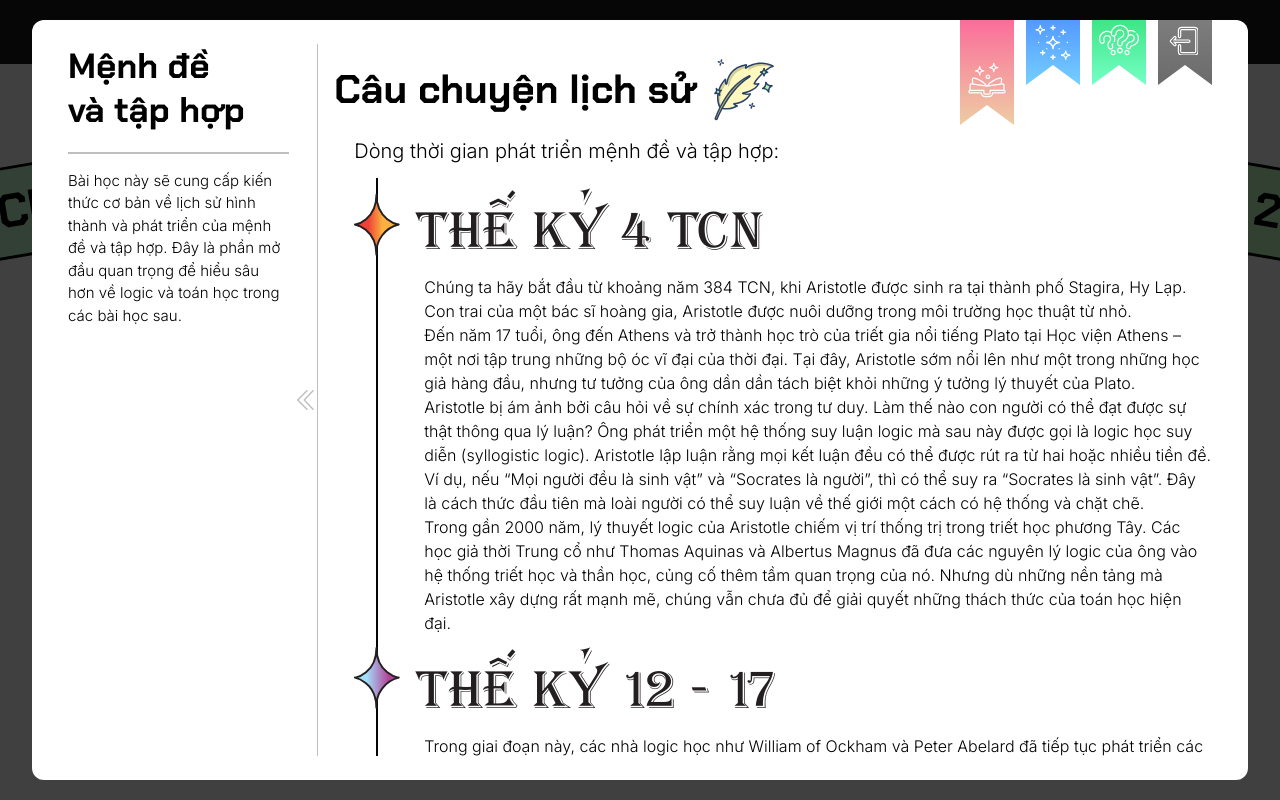
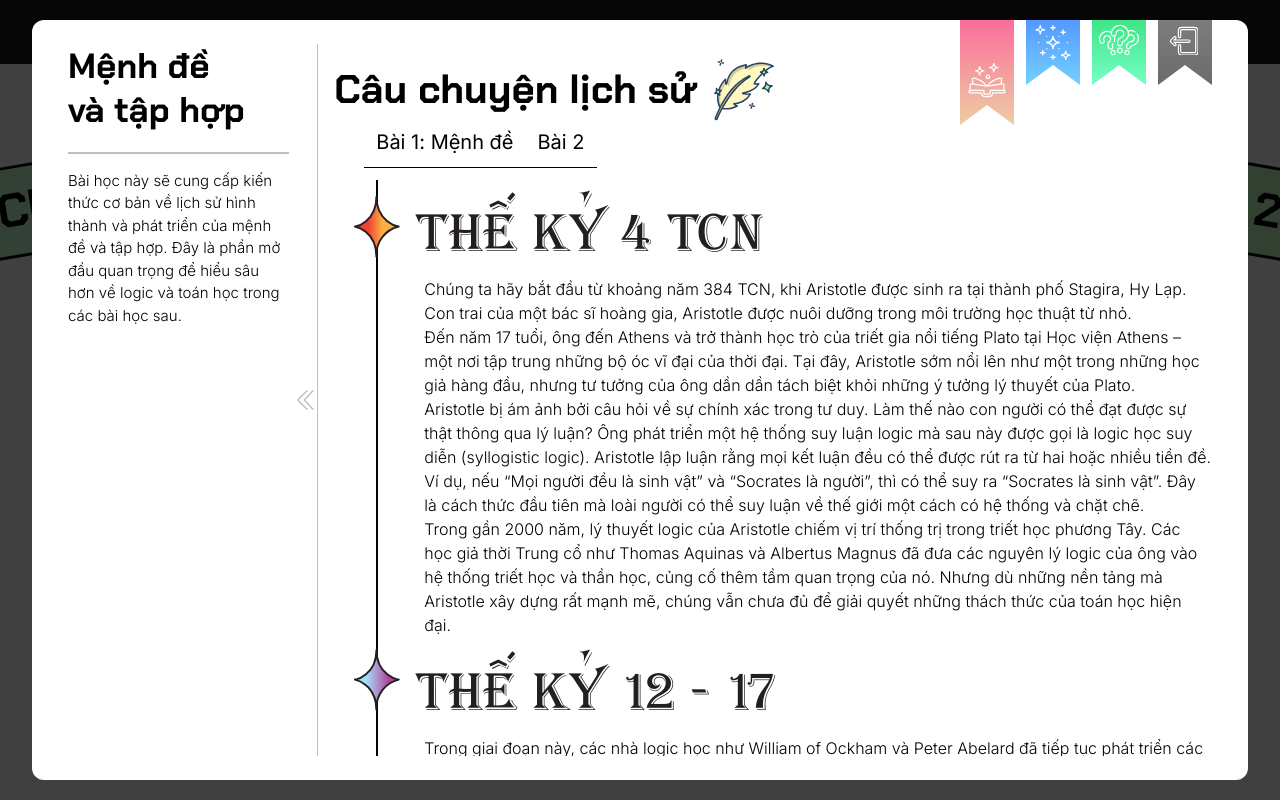
Before and after one commit to HaiZantBerg/Ma-nguon-moi, a Next.js app: page /khoi-10 in a window 1280 px wide. Both pictures are taken after a click on the button "Mở". Built offline with nearby package versions, Linux system fonts and the light colour scheme.

Commit message:
bruhhh 2h sang anh goi e ko bat may:(

```diff
--- a/components/ChapterDialog.tsx
+++ b/components/ChapterDialog.tsx
@@ -3,7 +3,7 @@
 import React, { useEffect, useRef } from "react";
 import { Chakra_Petch } from "next/font/google";
 import { useAnimate } from "framer-motion";
-import { Lessons } from "./Lesson";
+import LessonLayout from "./Lesson";
 import { FunFact } from "./FunFacts";
 import { Quizzes } from "./Quizzes";
 import { colorStop, svgIcon } from "./static/static";
@@ -352,7 +352,6 @@ export default function ChapterDialog({
                     } rotate(180deg)`,
                 },
                 {
-                    duration: 0.5,
                     type: "spring",
                 }
             );
@@ -365,7 +364,6 @@ export default function ChapterDialog({
                         : "translateY(-10px)",
                 },
                 {
-                    duration: 0.5,
                     type: "spring",
                 }
             );
@@ -380,7 +378,6 @@ export default function ChapterDialog({
                     } rotate(0deg)`,
                 },
                 {
-                    duration: 0.5,
                     type: "spring",
                 }
             );
@@ -393,7 +390,6 @@ export default function ChapterDialog({
                         : "translateY(0px)",
                 },
                 {
-                    duration: 0.5,
                     type: "spring",
                 }
             );
@@ -692,9 +688,7 @@ export default function ChapterDialog({
                                     >
                                         <div className="md1:pl-4 md1:pt-0 pt-2 h-full flex flex-col w-full">
                                             <LHeader />
-                                            <div className="h-full md1:overflow-y-auto md1:overflow-x-hidden mt-5 font-light md:pl-5 md:overflow-y-auto md:overflow-x-hidden w-full">
-                                                {Lessons[id][idx]}
-                                            </div>
+                                            <LessonLayout id={id} idx={idx} />
                                         </div>
                                     </div>
                                     <div
--- a/components/Lesson.tsx
+++ b/components/Lesson.tsx
@@ -1,22 +1,19 @@
 "use client";
 
-import React from "react";
+import React, { useRef } from "react";
 // import Drawer from "./Drawer";
 // import Image from "next/image";
 // import Aristotle from "@/Image/image-removebg-preview.png";
 // import GeorgeBoole from "@/Image/george-boole.png";
-// import { useAnimate } from "framer-motion";
-import { menhDeStars } from "./static/lessonsStatic";
+import { menhDeStars, lessonsToggle } from "./static/lessonsStatic";
 import "katex/dist/katex.min.css";
 import { InlineMath } from "react-katex";
+import { useAnimate } from "framer-motion";
 
-const MenhdeTaphop = () => {
+const Menhde = () => {
     return (
         <>
-            <div className="text-[1.25rem] leading-[1.875rem]">
-                Dòng thời gian phát triển mệnh đề và tập hợp:
-            </div>
-            <div className="overflow-x-auto overflow-y-hidden grid grid-cols-1 grid-rows-[repeat(4,auto)] pt-[12px]">
+            <div className="overflow-x-auto overflow-y-hidden grid grid-cols-1 grid-rows-[repeat(4,auto)]">
                 <div className="col-[1/-1] row-[1/-1] bg-[#050505] w-[2.5px] relative left-[21.35px]" />
                 <div className="col-[1/-1] row-[1/2] relative z-10 mt-[10px]">
                     <div className="h-[75px]">{menhDeStars[0]}</div>
@@ -143,6 +140,10 @@ const MenhdeTaphop = () => {
     );
 };
 
+const Taphop = () => {
+    return <div>hello</div>;
+};
+
 const LuongGiac = () => {
     return (
         <>
@@ -153,8 +154,112 @@ const LuongGiac = () => {
     );
 };
 
-export const Lessons = [
-    [<MenhdeTaphop key="lesson1" />, null, <LuongGiac key="lesson2" />],
+const Lessons = [
+    [
+        [<Menhde key="lesson1s1" />, <Taphop key="lesson1s2" />],
+        null,
+        <LuongGiac key="lesson3" />,
+    ],
     [],
     [],
 ];
+
+export default function LessonLayout({ id, idx }: { id: number; idx: number }) {
+    const [scope, animate] = useAnimate();
+
+    const toggleRef = useRef<(HTMLDivElement | null)[]>([]);
+    let curToggleId = 0;
+
+    const handleToggle = (idxl: number) => {
+        const constCurToggleId = curToggleId;
+
+        if (!toggleRef.current[idxl] || !toggleRef.current[constCurToggleId])
+            return;
+
+        if (idxl !== curToggleId) {
+            animate(`#lessonName${idxl}`, {
+                width: "fit-content",
+            });
+
+            animate(
+                `#toggleLine${idxl}`,
+                {
+                    width: "100%",
+                },
+                { delay: 0.2 }
+            );
+
+            animate(`#toggleLine${curToggleId}`, {
+                width: "0px",
+            });
+
+            animate(`#lessonName${curToggleId}`, {
+                width: "0px",
+            });
+
+            toggleRef.current[idxl].style.display = "block";
+            toggleRef.current[constCurToggleId].style.display = "none";
+
+            curToggleId = idxl;
+        }
+    };
+
+    return (
+        <>
+            {lessonsToggle[id][idx] && (
+                <div
+                    className="h-[50px] ml-[30px] my-[12px] w-fit relative"
+                    ref={scope}
+                >
+                    <div className="flex h-full">
+                        {lessonsToggle[id][idx].map((lessonName, idxl) => (
+                            <button
+                                className="h-full flex w-fit text-[1.25rem] leading-[1.75rem] px-3 relative text-nowrap overflow-hidden"
+                                key={idxl}
+                                onClick={() => handleToggle(idxl)}
+                            >
+                                <div>Bài {idxl + 1}</div>
+                                <div
+                                    className={`${
+                                        idxl ? "w-0" : "w-fit"
+                                    } overflow-hidden`}
+                                    id={`lessonName${idxl}`}
+                                >
+                                    : {lessonName}
+                                </div>
+                                <div className="w-full absolute bottom-0 left-0 flex justify-center">
+                                    <div
+                                        className={`h-[1.5px] w-full bg-black ${
+                                            idxl ? "w-0" : "w-full"
+                                        }`}
+                                        id={`toggleLine${idxl}`}
+                                    />
+                                </div>
+                            </button>
+                        ))}
+                    </div>
+                    <div className="h-[1.5px] bg-[rgba(0,0,0,0.25)] absolute bottom-0 left-0 w-full" />
+                </div>
+            )}
+            {Array.isArray(Lessons[id][idx]) ? (
+                Lessons[id][idx].map((lesson, idxl) => (
+                    <div
+                        key={idxl}
+                        className={`h-full md1:overflow-y-auto md1:overflow-x-hidden font-light md:pl-5 md:overflow-y-auto md:overflow-x-hidden w-full ${
+                            idxl ? "hidden" : "block"
+                        }`}
+                        ref={(el) => {
+                            toggleRef.current[idxl] = el;
+                        }}
+                    >
+                        {lesson}
+                    </div>
+                ))
+            ) : (
+                <div className="mt-8 h-full md1:overflow-y-auto md1:overflow-x-hidden font-light md:pl-5 md:overflow-y-auto md:overflow-x-hidden w-full">
+                    {Lessons[id][idx]}
+                </div>
+            )}
+        </>
+    );
+}
--- a/components/static/lessonsStatic.js
+++ b/components/static/lessonsStatic.js
@@ -314,3 +314,5 @@ export const menhDeStars = [
         </g>
     </svg>,
 ];
+
+export const lessonsToggle = [[["Mệnh đề", "Tập hợp"], null], [], []];
--- a/components/static/quizzesStatic.js
+++ b/components/static/quizzesStatic.js
@@ -1,6 +1,10 @@
 // import Image from "next/image";
 
+import React from "react";
+
 export const quizzes = [
+    [
+        [
             `Năm người thợ tên là: Da, Điện, Hàn, Tiện và Sơn làm 5 nghề khác nhau và trùng với tên của 5 người họ nhưng không có ai làm
 nghề trùng với tên mình. Tên của bác thợ da trùng với nghề của anh vợ mình và vợ bác chỉ có 2 anh em. Bác Tiện không làm
 thợ sơn mà lại là em rể của bác thợ hàn. Bác thợ sơn và bác thợ da là hai anh em cùng họ. Hãy cho biết bác Da và bác Tiện
@@ -24,30 +28,53 @@ sẽ nói thật. Một bạn nói với bạn bên phải mình "Đa số trong
 "Đa số trong chúng ta là con gái". Bạn kế tiếp lại nói với bạn bên phải mình "Đa số trong chúng ta là con trai". Bạn này lại
 nói với bạn bên phải của mình "Đa số trong chúng ta là con gái", ... cho đến bạn cuối cùng nói với bạn đầu tiên "Đa số trong
 chúng ta là con trai". Hỏi có bao nhiêu bạn trai ngồi quanh bàn?`,
+        ],
+    ],
+    [[]],
+    [[]],
 ];
 
 export const quizExplaination = [
-    `d
-    //d
-    //d
-    //d`,
-    ``,
-    ``,
-    ``,
+    [
+        [
+            <React.Fragment key="explaination1">
+                <p>
+                    d<br />d<br />d<br />d<br />
+                </p>
+            </React.Fragment>,
+            <React.Fragment key="explaination2"></React.Fragment>,
+            <React.Fragment key="explaination3"></React.Fragment>,
+            <React.Fragment key="explaination4"></React.Fragment>,
+        ],
+    ],
+    [[]],
+    [[]],
 ];
 
 export const quizCardImg = [
+    [
+        [
             <div key="quizCardImg1" />,
             <div key="quizCardImg2" />,
             <div key="quizCardImg3" />,
             <div key="quizCardImg4" />,
+        ],
+    ],
+    [[]],
+    [[]],
 ];
 
 export const quizName = [
+    [
+        [
             `Trùng Tên Nghề Nghiệp`,
             `Cửa Sổ Vỡ`,
             `Đàn Ông Thì Phải Khiêm Tốn`,
             `Giới Tính Và Trung Thực`,
+        ],
+    ],
+    [[]],
+    [[]],
 ];
 
 export const choiceColor = [
@@ -73,9 +100,11 @@ export const choiceColorBackdrop = [
 
 export const choiceABCD = ["A", "B", "C", "D"];
 
-export const answerArray = [1];
+export const answerArray = [[[1, 0]]];
 
 export const choicesArray = [
+    [
+        [
             [
                 "asasdasdadsadadasdsadassa aaaaaaaaaaaaaaaaaaaaaasssss",
                 "saa",
@@ -85,4 +114,8 @@ export const choicesArray = [
             ["asd", "q", "q", "q"],
             ["q", "q", "q", "q"],
             ["p"],
+        ],
+    ],
+    [[]],
+    [[]],
 ];
```
Also changed, not shown: components/FunFacts.tsx (+26 -10 lines), components/Quizzes.tsx (+55 -44 lines), components/static/funfactsStatic.js (+24 -0 lines). Lines whose indentation alone changed are shown as unchanged.
